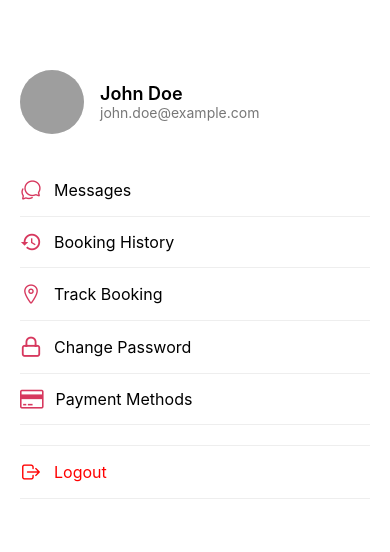
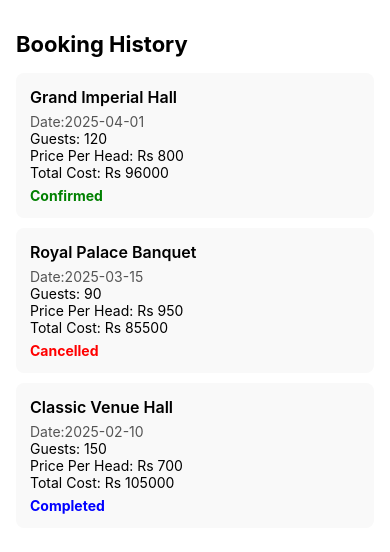
Before and after one commit to Qashu02/FYP, a React Native app in the folder MyNewProject/: screen / in a window 390 px wide. Shown: the top 552 px of the page. Built offline with nearby package versions, Linux system fonts and the light colour scheme; grey boxes are pictures that could not be loaded.

Commit message:
Booking History

```diff
--- a/MyNewProject/App.js
+++ b/MyNewProject/App.js
@@ -1,19 +1,18 @@
 // App.js
 import React from 'react';
 
-import MenuDetailsScreen from './Screens/MenuDetailsScreen';
+
 
 import { View,StyleSheet } from 'react-native';
-import ReviewSection from './components/Blog/ReviewSection';
-import MessageScreen from './Screens/MessageScreen';
-import ProfileScreen from './Screens/ProfileScreen';
 
+import BookingHistory from './Screens/BookingHistoryScreen';
+import BookingHistoryScreen from './Screens/BookingHistoryScreen';
 
 export default function App() {
   return (
     <View style={styles.container}>
 
-<ProfileScreen/>
+<BookingHistoryScreen/>
     </View>
 
 
--- /dev/null
+++ b/MyNewProject/Screens/BookingHistoryScreen.js
@@ -0,0 +1,111 @@
+import React from 'react';
+import { View, Text, FlatList, StyleSheet } from 'react-native';
+
+const bookingHistory = [
+  {
+    id: '1',
+    hallName: 'Grand Imperial Hall',
+    date: '2025-04-01',
+    pricePerHead: 800,
+    guests: 120,
+    status: 'Confirmed',
+  },
+  {
+    id: '2',
+    hallName: 'Royal Palace Banquet',
+    date: '2025-03-15',
+    pricePerHead: 950,
+    guests: 90,
+    status: 'Cancelled',
+  },
+  {
+    id: '3',
+    hallName: 'Classic Venue Hall',
+    date: '2025-02-10',
+    pricePerHead: 700,
+    guests: 150,
+    status: 'Completed',
+  },
+];
+
+export default function BookingHistoryScreen() {
+const renderItem = ({item}) => {
+  const totalCost=item.pricePerHead*item.guests;
+  return(
+
+  <View style={styles.card}>
+    <Text style={styles.hallName}>{item.hallName}</Text>
+    <View style={styles.details}>
+
+<Text  style={styles.details}>Date:{item.date}</Text>
+<Text >Guests: {item.guests}</Text>
+<Text>Price Per Head: Rs {item.pricePerHead}</Text>
+<Text>Total Cost: Rs {totalCost}</Text>
+    </View>
+    <Text style={[styles.status,getStatusStyle
+    (item.status
+      )
+    ]}>{item.status}</Text>
+  </View>
+  )
+}
+
+  const getStatusStyle = (status) => {
+    switch (status) {
+      case 'Confirmed':
+        return { color: 'green' };
+      case 'Cancelled':
+        return { color: 'red' };
+      case 'Completed':
+        return { color: 'blue' };
+      default:
+        return { color: '#555' };
+    }
+  };
+
+  return (
+    <View style={styles.container}>
+      <Text style={styles.heading}>Booking History</Text>
+      <FlatList
+        data={bookingHistory}
+        keyExtractor={(item) => item.id}
+        renderItem={renderItem}
+        ItemSeparatorComponent={() => <View style={styles.separator} />}
+      />
+    </View>
+  );
+}
+const styles = StyleSheet.create({
+  container: {
+    flex: 1,
+    padding: 16,
+    backgroundColor: '#fff',
+    marginTop:15
+  },
+  heading: {
+    fontSize: 22,
+    fontWeight: 'bold',
+    marginBottom: 16,
+  },
+  card: {
+    backgroundColor: '#f9f9f9',
+    padding: 14,
+    borderRadius: 8,
+  },
+  hallName: {
+    fontSize: 16,
+    fontWeight: '600',
+    marginBottom: 6,
+  },
+  details: {
+    fontSize: 14,
+    color: '#555',
+  },
+  status: {
+    marginTop: 6,
+    fontWeight: 'bold',
+  },
+  separator: {
+    height: 10,
+  },
+});
```
